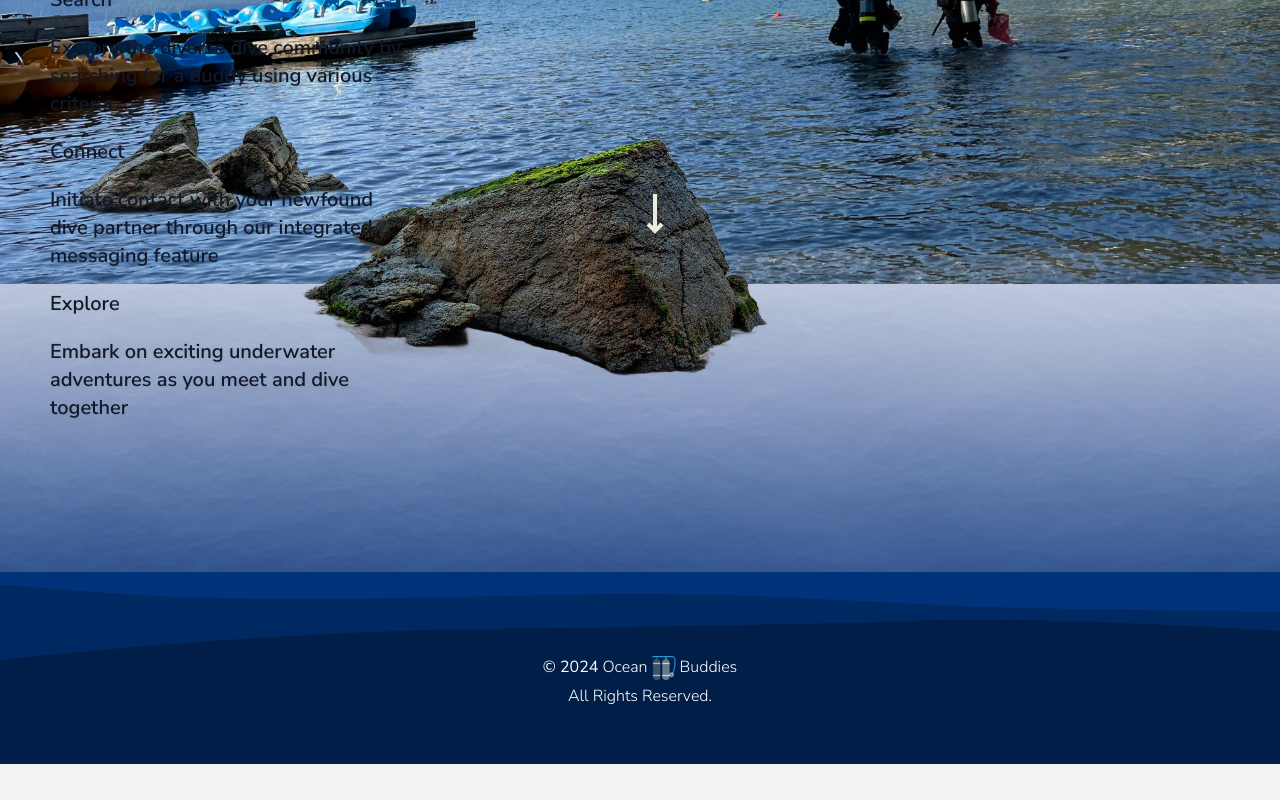
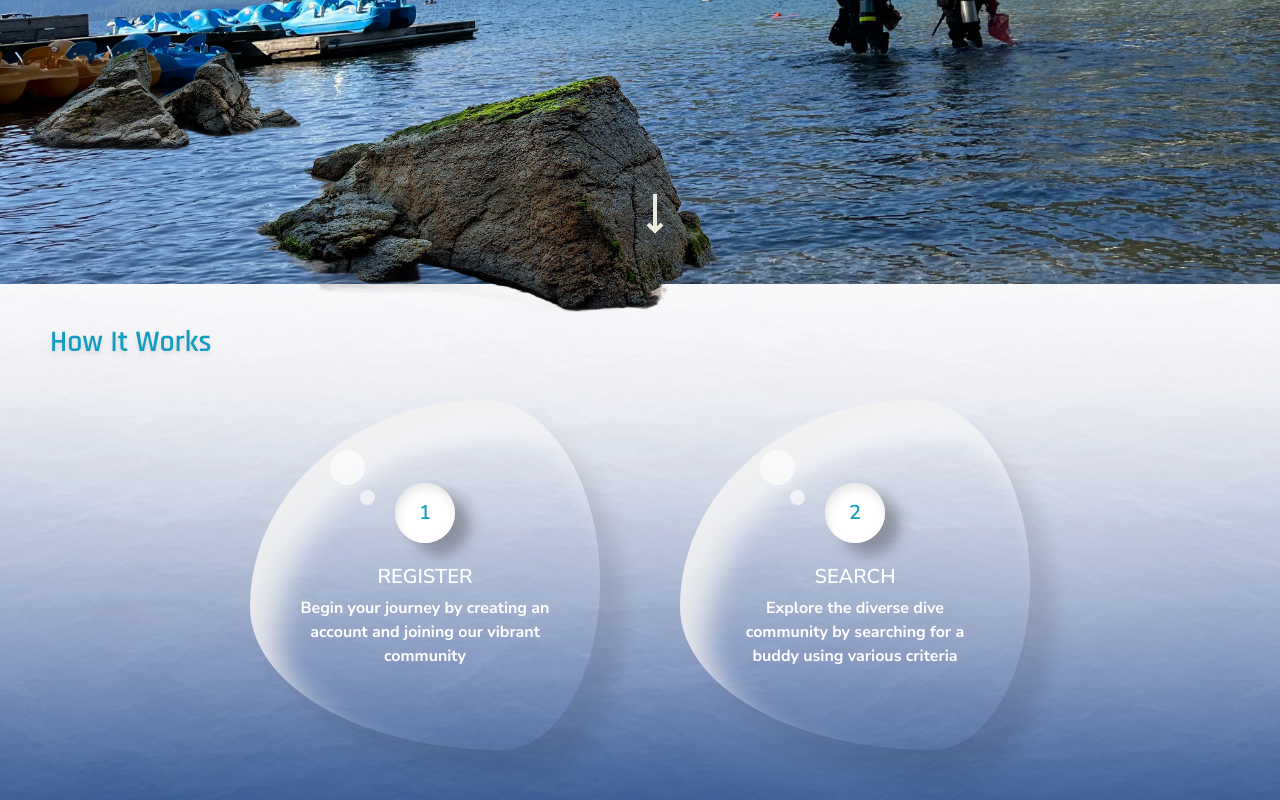
Before and after one commit to RozaliiaRusskikh/ocean-buddies, a Next.js app: page / in a window 1280 px wide. Shown: the part 540-1340 px from the top of the page. Before the commit the page ends 1304 px from the top, so only its background shows below. Built offline with nearby package versions, Linux system fonts and the light colour scheme.

Commit message:
Style How it works section

```diff
--- a/app/components/HowItWorks.tsx
+++ b/app/components/HowItWorks.tsx
@@ -4,6 +4,15 @@ import underwater from "@/public/assets/underwater.jpeg";
 import { Text, Heading } from "./Text";
 import { rajdhani } from "../fonts";
 import { LayoutX } from "./LayoutX";
+import "@/styles/step.css";
+
+interface StepProps {
+  step: {
+    title: string;
+    description: string;
+  };
+  index: number;
+}
 
 const HowItWorks: React.FC = () => {
   const steps = [
@@ -30,57 +39,47 @@ const HowItWorks: React.FC = () => {
   ];
   return (
     <section
-      className="min-h-72 h-full text-background relative bg-cover bg-no-repeat bg-center bg-fixed"
+      className="min-h-screen relative bg-cover bg-no-repeat bg-center bg-fixed"
       style={{ backgroundImage: `url(${underwater.src})` }}
     >
       <Image
         src={rocks}
         alt="rocks"
         priority={true}
-        className="absolute bottom-[50%] lg:right-[40%]"
+        className="absolute bottom-[90%]"
       />
-      <LayoutX className="absolute bottom-[45%]">
+      <LayoutX className="md:absolute bottom-[40hv]">
         <Heading
           size="subheading"
-          className={` text-slate-100 drop-shadow-md ${rajdhani.className} antialiased`}
+          className={` text-secondary drop-shadow-md py-10 ${rajdhani.className} antialiased`}
           data-aos="fade-in"
         >
           How It Works
         </Heading>
+        <div className="flex flex-col md:flex-row items-center justify-center gap-5 md:gap-20 flex-wrap pb-10">
           {steps.map((step, index) => {
-          return <Step key={index} step={step} />;
+            return <Step key={index} index={index} step={step} />;
           })}
+        </div>
       </LayoutX>
     </section>
   );
 };
 
-interface StepProps {
-  step: {
-    title: string;
-    description: string;
-  };
-}
-
-const Step: React.FC<StepProps> = ({ step }) => {
+const Step: React.FC<StepProps> = ({ step, index }) => {
   return (
-    <article>
-      <Text
-        size="super"
-        as="h2"
-        className="max-w-[360px] mb-4 md:mb-5 drop-shadow-sm text-gray-900"
-        data-aos="fade-in"
-      >
+    <article className="drop sm:w-[50%] md:w-[350px] md:h-[350px] relative flex flex-col justify-center items-center flex-wrap animate-fadein">
+      <div className="content flex justify-center items-center flex-col text-center">
+        <Text size="super" as="p">
+          {index + 1}
+        </Text>
+        <Text size="super" as="h2" className="text-background uppercase">
           {step.title}
         </Text>
-      <Text
-        size="super"
-        as="h2"
-        className="max-w-[360px] mb-4 md:mb-5 drop-shadow-sm text-gray-900"
-        data-aos="fade-in"
-      >
+        <Text size="nav" as="h2" className="text-background">
           {step.description}
         </Text>
+      </div>
     </article>
   );
 };
--- a/app/components/Text.tsx
+++ b/app/components/Text.tsx
@@ -23,7 +23,7 @@ export function Text({
     body: "text-base font-light",
     super: "text-lg md:text-xl font-semibold",
     button: "text-base md:text-lg font-semibold",
-    nav: "text-sm md:text-base font-medium",
+    nav: "text-sm md:text-base font-bold",
   };
 
   const styles = `${sizes[size]} ${className}`;
--- /dev/null
+++ b/styles/step.css
@@ -0,0 +1,48 @@
+.drop {
+  border-radius: 67% 33% 28% 72% / 59% 52% 48% 41%;
+  box-shadow: inset 20px 20px 20px rgba(0, 0, 0, 0.05),
+    25px 35px 20px rgba(0, 0, 0, 0.05), 25px 20px 20px rgba(0, 0, 0, 0.05),
+    inset 25px 30px 30px rgba(255, 255, 255, 0.9);
+}
+
+.drop::before {
+  content: "";
+  position: absolute;
+  width: 35px;
+  height: 35px;
+  background-color: #ffffffc8;
+  top: 50px;
+  left: 80px;
+  border-radius: 50%;
+  opacity: 0.8;
+}
+.drop::after {
+  content: "";
+  position: absolute;
+  width: 15px;
+  height: 15px;
+  background-color: #ffffffc8;
+  top: 90px;
+  left: 110px;
+  border-radius: 50%;
+  opacity: 0.8;
+}
+.drop .content {
+  padding: 40px 50px;
+  gap: 5px;
+}
+.drop .content p {
+  color: #129dc0;
+  margin-bottom: 15px;
+  position: relative;
+  width: 60px;
+  height: 60px;
+  background-color: #fff;
+  border-radius: 50%;
+  display: flex;
+  align-items: center;
+  justify-content: center;
+  box-shadow: inset 2px 5px 10px rgba(0, 0, 0, 0.1),
+    inset -2px -5px 10px rgba(255, 255, 255, 1),
+    15px 15px 10px rgba(0, 0, 0, 0.05), 15px 10px 15px rgba(0, 0, 0, 0.25);
+}
--- a/tailwind.config.ts
+++ b/tailwind.config.ts
@@ -17,6 +17,15 @@ const config: Config = {
         secondary: "#129DC0",
         background: "#FFFFFF",
       },
+      keyframes: {
+        fadein: {
+          "0%": { opacity: "0%" },
+          "100%": { opacity: "100%" },
+        },
+      },
+      animation: {
+        fadein: "fadein 0.9s linear",
+      },
     },
   },
   plugins: [
```
Lines whose indentation alone changed are shown as unchanged.
